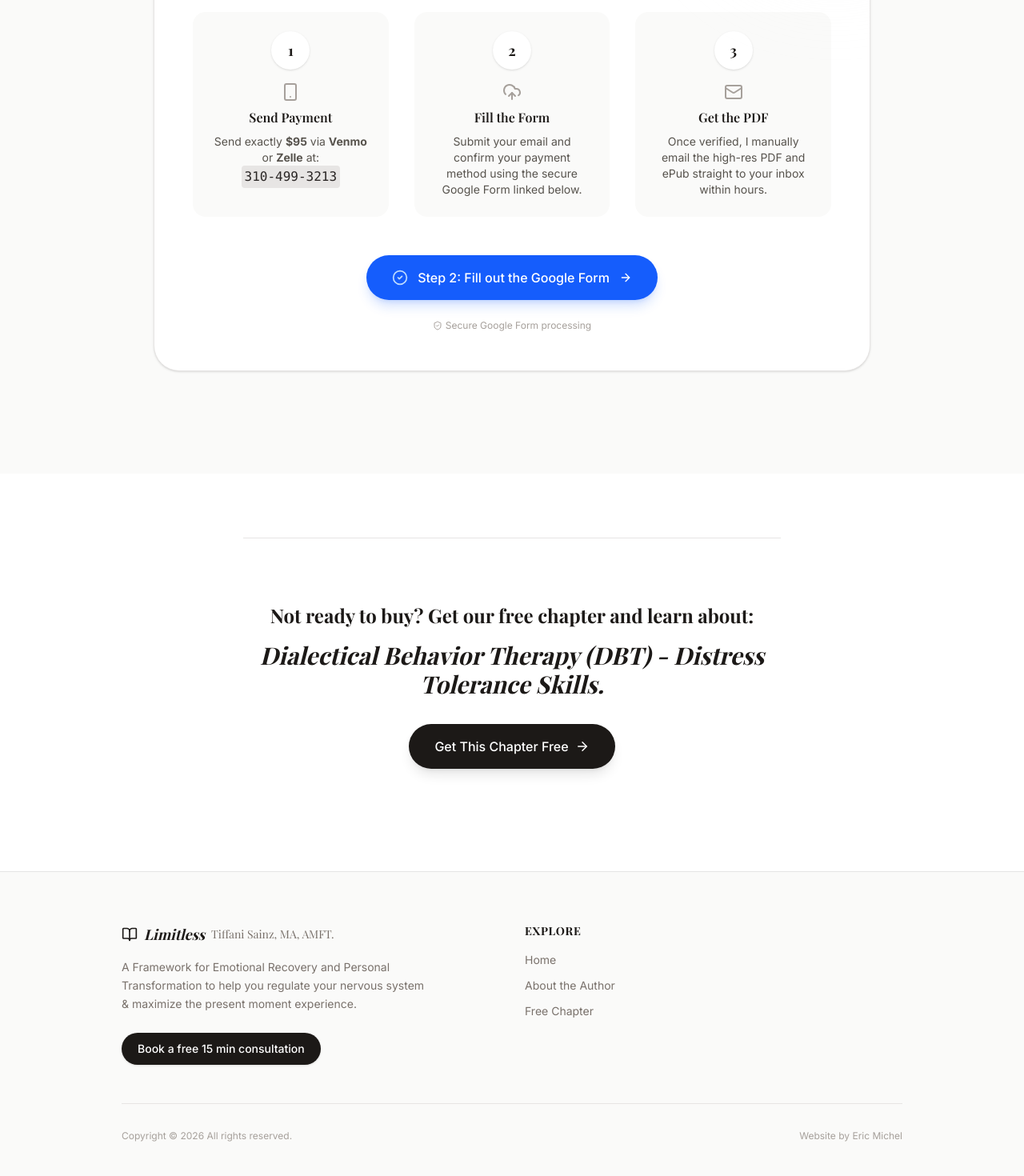
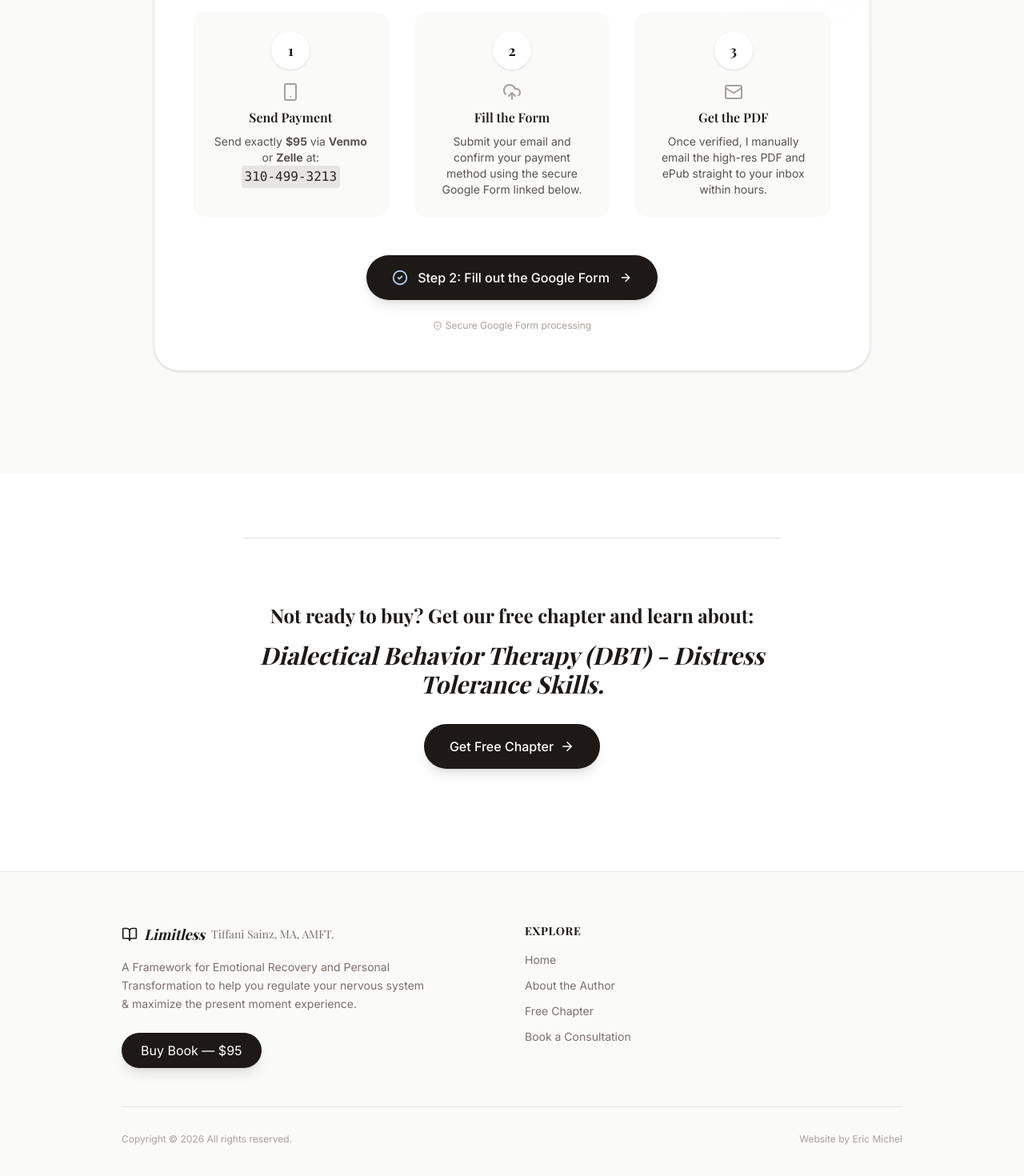
Before and after one commit to mobeloper/BookStore, a React (Vite) app: page / in a window 1280 px wide. Shown: the part 9664-11134 px from the top of the page at 80% size. Built offline with nearby package versions, Linux system fonts and the light colour scheme; a web font is replaced by a local one.

Commit message:
feat: update call-to-action buttons and navigation
Replace consultation link with purchase button in the header, update button styling to match branding, and add a direct consultation link to the navigation.

```diff
--- a/package.json
+++ b/package.json
@@ -13,7 +13,6 @@
   "dependencies": {
     "@google/genai": "^2.4.0",
     "@tailwindcss/vite": "^4.1.14",
-    "@vercel/analytics": "^2.0.1",
     "@vitejs/plugin-react": "^5.0.4",
     "dotenv": "^17.2.3",
     "express": "^4.21.2",
--- a/src/App.tsx
+++ b/src/App.tsx
@@ -5,7 +5,6 @@
 
 import { BrowserRouter as Router, Routes, Route, Link } from 'react-router-dom';
 import { BookOpen, LineChart, PenTool } from 'lucide-react';
-import { Analytics } from '@vercel/analytics/react';
 import Landing from './pages/Landing';
 import Blog from './pages/Blog';
 import Dashboard from './pages/Dashboard';
@@ -55,8 +54,13 @@ function Layout({ children }: { children: React.ReactNode }) {
               <p className="text-stone-500 text-sm max-w-sm mb-6 leading-relaxed">
                 A Framework for Emotional Recovery and Personal Transformation to help you regulate your nervous system & maximize the present moment experience.
               </p>
+              {/*
               <a href="https://tiffanisainz.com/contact#book-consult" target="_blank" rel="noopener noreferrer" className="inline-flex items-center justify-center bg-stone-900 text-white hover:bg-stone-800 px-5 py-2.5 rounded-full font-medium transition-colors text-sm shadow-sm">
                 Book a free 15 min consultation
+              </a>
+              */}
+              <a href="/#payment-section" className="bg-stone-900 text-white px-6 py-2.5 rounded-full hover:bg-stone-800 transition-colors shadow-lg">
+                Buy Book — $95
               </a>
             </div>
 
@@ -67,6 +71,7 @@ function Layout({ children }: { children: React.ReactNode }) {
                 <Link to="/" className="hover:text-stone-900 transition-colors">Home</Link>
                 <Link to="/about-me" className="hover:text-stone-900 transition-colors">About the Author</Link>
                 <Link to="/free-chapter-form" className="hover:text-stone-900 transition-colors">Free Chapter</Link>
+                <Link to="https://tiffanisainz.com/contact#book-consult" className="hover:text-stone-900 transition-colors">Book a Consultation</Link>
               </nav>
             </div>
 
@@ -107,7 +112,6 @@ export default function App() {
           <Route path="/download-free-chapter" element={<DownloadFreeChapter />} />
         </Routes>
       </Layout>
-      <Analytics />
     </Router>
   );
 }
--- a/src/pages/Landing.tsx
+++ b/src/pages/Landing.tsx
@@ -675,12 +675,13 @@ export default function Landing() {
             </div>
           </div>
 
+
           <div className="flex justify-center">
             <a
               href="https://forms.google.com"
               target="_blank"
               rel="noopener noreferrer"
-              className="group inline-flex items-center gap-3 bg-blue-600 hover:bg-blue-700 text-white px-8 py-4 rounded-full font-medium transition-all shadow-lg shadow-blue-600/20"
+              className="group inline-flex items-center gap-3 bg-stone-900 text-white px-8 py-4 rounded-full font-medium hover:bg-stone-800 transition-colors shadow-lg"
             >
               <CheckCircle2 className="w-5 h-5 text-blue-200" />
               <span>Step 2: Fill out the Google Form</span>
@@ -701,7 +702,7 @@ export default function Landing() {
 
           <div className="mb-12">
             <a href="/free-chapter-form" className="inline-flex items-center justify-center gap-2 bg-stone-900 text-white px-8 py-4 rounded-full font-medium hover:bg-stone-800 transition-colors shadow-lg">
-              Get This Chapter Free
+              Get Free Chapter
               <ArrowRight size={18} />
             </a>
           </div>
```
Also changed, not shown: 1 other file (tests, documents, lock files or other folders).
